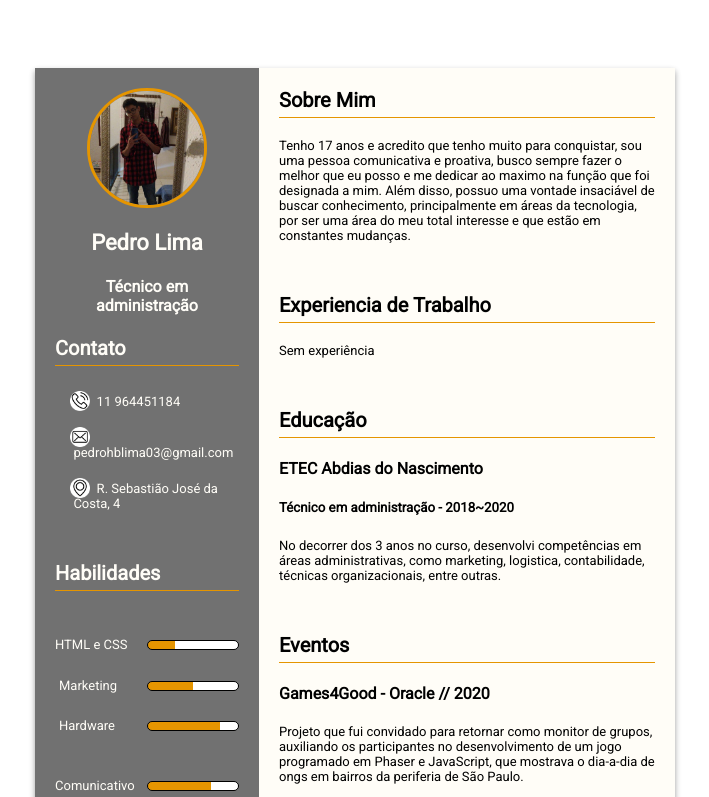
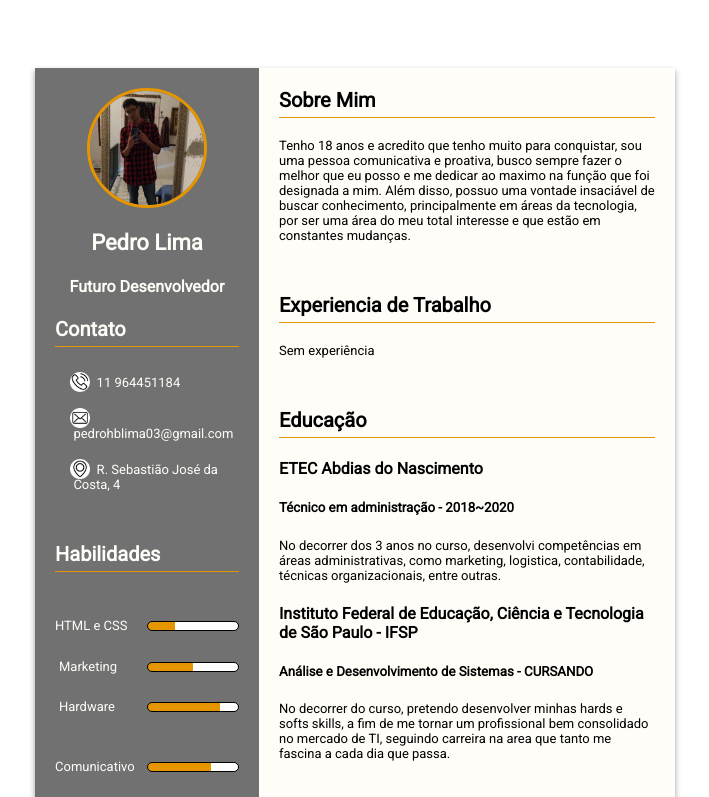
Before and after one commit to pedrohbl03/resume-html-e-css, a plain HTML site: page index.html in a window 1280 px wide. Shown: the top 797 px of the page, without its empty margins (285-994 px from the left). Drawn offline with Linux system fonts and the light colour scheme.

Commit message:
Add files via upload

```diff
--- a/index.html
+++ b/index.html
@@ -32,7 +32,7 @@
               </h2>
             </div>
             <div class="profession">
-              <h4>Técnico em administração</h4>
+              <h4>Futuro Desenvolvedor</h4>
             </div>
           </div>
 
@@ -191,7 +191,7 @@
           <div id="aboutMe" class="section-info">
             <h3 class="section-info-title dark">Sobre Mim</h3>
             <p>
-              Tenho 17 anos e acredito que tenho muito para conquistar, sou uma
+              Tenho 18 anos e acredito que tenho muito para conquistar, sou uma
               pessoa comunicativa e proativa, busco sempre fazer o melhor que eu
               posso e me dedicar ao maximo na função que foi designada a mim. Além
               disso, possuo uma vontade insaciável de buscar conhecimento,
@@ -219,6 +219,13 @@
                 No decorrer dos 3 anos no curso, desenvolvi competências em áreas
                 administrativas, como marketing, logistica, contabilidade,
                 técnicas organizacionais, entre outras.
+              </p>
+            </div>
+            <div class="experience">
+              <h4>Instituto Federal de Educação, Ciência e Tecnologia de São Paulo - IFSP</h4>
+              <h5>Análise e Desenvolvimento de Sistemas - CURSANDO</h5>
+              <p class="about-experience">
+                No decorrer do curso, pretendo desenvolver minhas hards e softs skills, a fim de me tornar um profissional bem consolidado no mercado de TI, seguindo carreira na area que tanto me fascina a cada dia que passa.
               </p>
             </div>
           </div>
```
